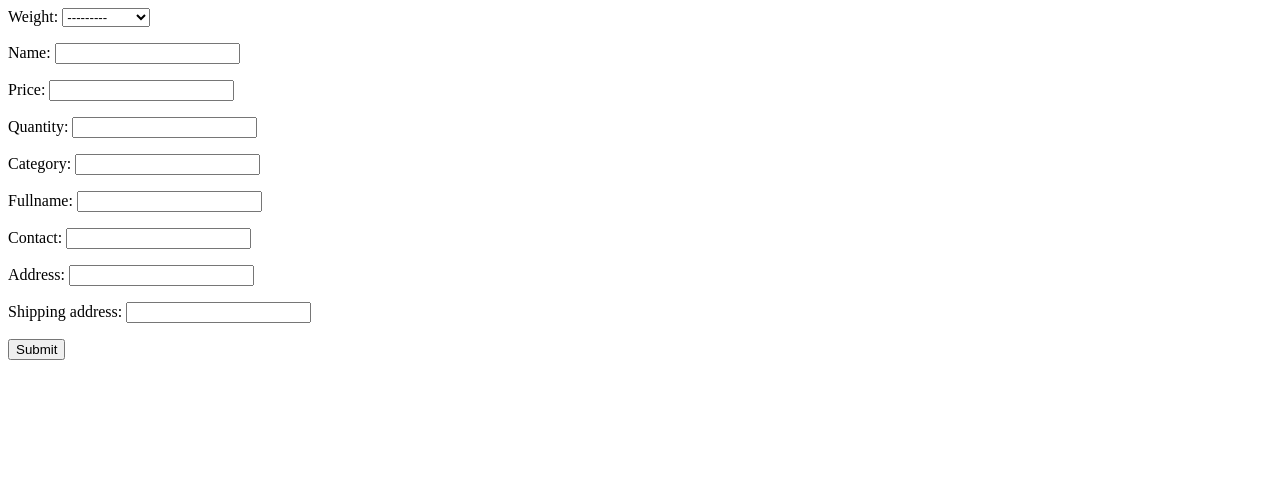
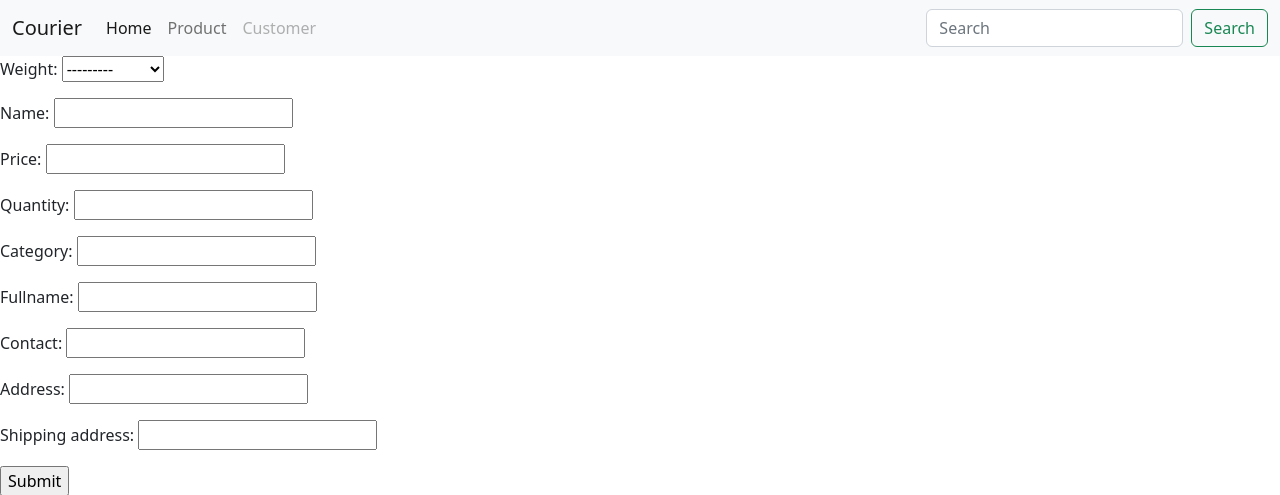
Before and after one commit to NirajanJoshi5059/online_courier_venv, a Django app: page /product/save-product in a window 1280 px wide. Shown: the top 495 px of the page. Run offline with Django 3.2, Linux system fonts and the light colour scheme; data comes from the database, SQL or seed files in the repository; both versions use the stored data as it was after the commit.

Commit message:
'delete-product'

```diff
--- a/product/templates/form.html
+++ b/product/templates/form.html
@@ -1,6 +1,13 @@
+{% extends 'base.html' %}
+
+{% block navbar %}
+    {% include 'components/navbar.html' %}
+{% endblock navbar %}
+{% block content %}
 <form method="post", action="">
     {% csrf_token %}
     {{ form.as_p }}
     <input type="submit" name="submit" value="Submit">
 
 </form>
+{% endblock content %}
--- a/product/urls.py
+++ b/product/urls.py
@@ -1,5 +1,5 @@
 from django.urls import path
-from product.views import product_list,dashboard,product_form, edit_product
+from product.views import product_list,dashboard,product_form, edit_product,delete_product
 
 
 app_name='product'
@@ -9,4 +9,5 @@ urlpatterns=[
     path('',dashboard,name='dashboard'),
     path('save-product',product_form, name='product_form'),
     path('edit-product/<int:id>/', edit_product, name='edit_product'),
+    path('delete-product/<int:id>/',delete_product, name='delete_product'),
 ]
--- a/product/views.py
+++ b/product/views.py
@@ -1,5 +1,5 @@
 from django.shortcuts import render, reverse, get_object_or_404
-from django.http import HttpResponseRedirect
+from django.http import HttpResponse, HttpResponseRedirect
 from product.forms import ProductForm
 from product.models import Product
 
@@ -33,3 +33,13 @@ def edit_product(request, id):
         return HttpResponseRedirect(reverse('product:product_list'))
     context={'form':form}
     return render(request, 'form.html', context)
+
+def delete_product(request, id):
+    # product=get_object_or_404(Product, id=id)
+    try:
+        product=Product.objects.get(id=id)
+    except Product.DoesNotExist:
+        return HttpResponse("Product doesn't found.")
+    product.delete()
+    return HttpResponseRedirect(reverse('product:product_list'))
+    # return HttpResponseRedirect('product/delete-product/product.id')
--- a/templates/components/navbar.html
+++ b/templates/components/navbar.html
@@ -7,10 +7,10 @@
       <a class="navbar-brand" href="#">Courier</a>
       <ul class="navbar-nav me-auto mb-2 mb-lg-0">
         <li class="nav-item">
-          <a class="nav-link active" aria-current="page" href="#">Home</a>
+          <a class="nav-link active" aria-current="page" href="{% url 'product:product_list' %}">Home</a>
         </li>
         <li class="nav-item">
-          <a class="nav-link" href="{% url 'product:product_list' %}">Product</a>
+          <a class="nav-link" href="{% url 'product:product_form' %}">Product</a>
         </li>
         <li class="nav-item">
           <a class="nav-link disabled" href="#" tabindex="-1" aria-disabled="true">Customer</a>
```
Also changed, not shown: product/templates/product_list.html (+6 -1 lines), db.sqlite3.
